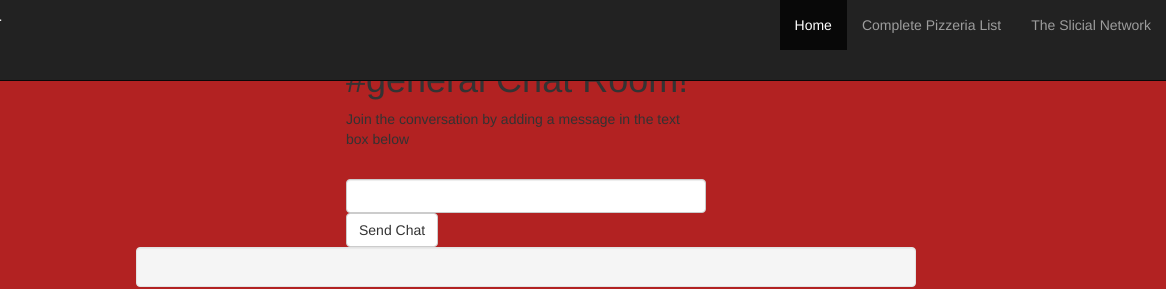
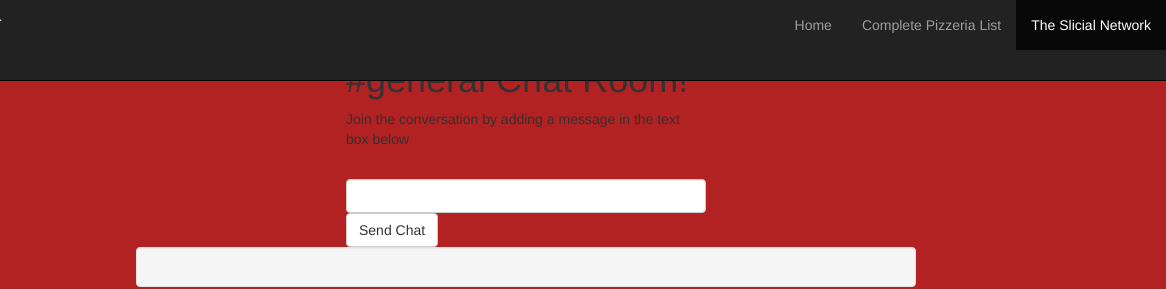
Before and after one commit to cfunkles/pizza-network, a website: page public/general.html in a window 1280 px wide. Shown: the full height of the page, 114-1280 px from the left. Drawn offline with nearby package versions, Linux system fonts and the light colour scheme; no server answers.

Commit message:
Fixed chatroom active location in nav bar

```diff
--- a/public/general.html
+++ b/public/general.html
@@ -25,9 +25,9 @@
             </div>
             <ul class="nav navbar-nav navbar-right">
                 <!--To Do: change to buttons, customize the sytle more-->
-                <li class="active"><a href="home.html">Home</a></li>
+                <li><a href="home.html">Home</a></li>
                 <li><a href="complete.html">Complete Pizzeria List</a> </li>
-                <li><a href="chats.html">The Slicial Network</a></li>
+                <li class="active"><a href="chats.html">The Slicial Network</a></li>
             </ul>
         </div>
     </nav>
```
Also changed, not shown: public/kid.html (+2 -2 lines), public/snobs.html (+2 -2 lines), public/weird.html (+2 -2 lines).
